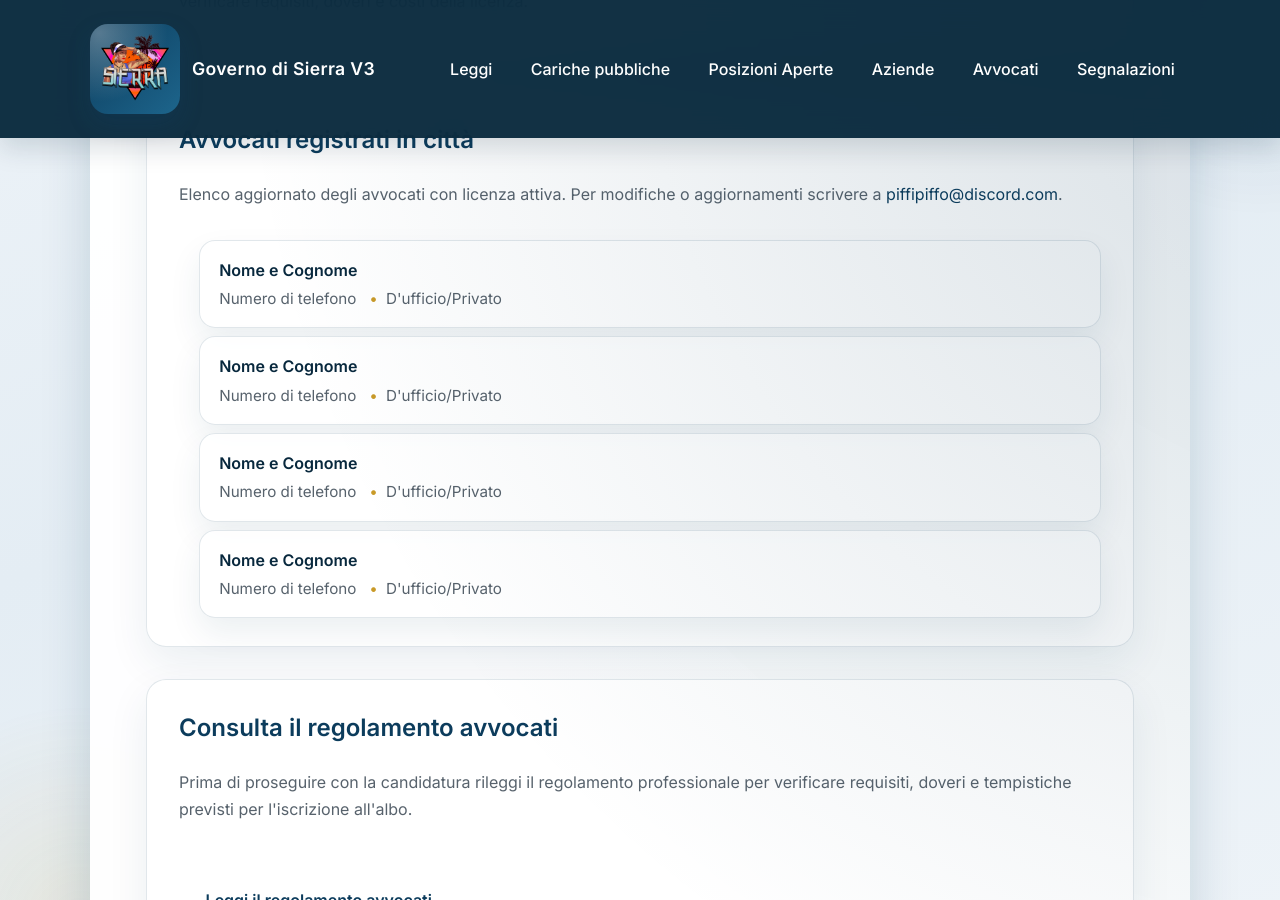
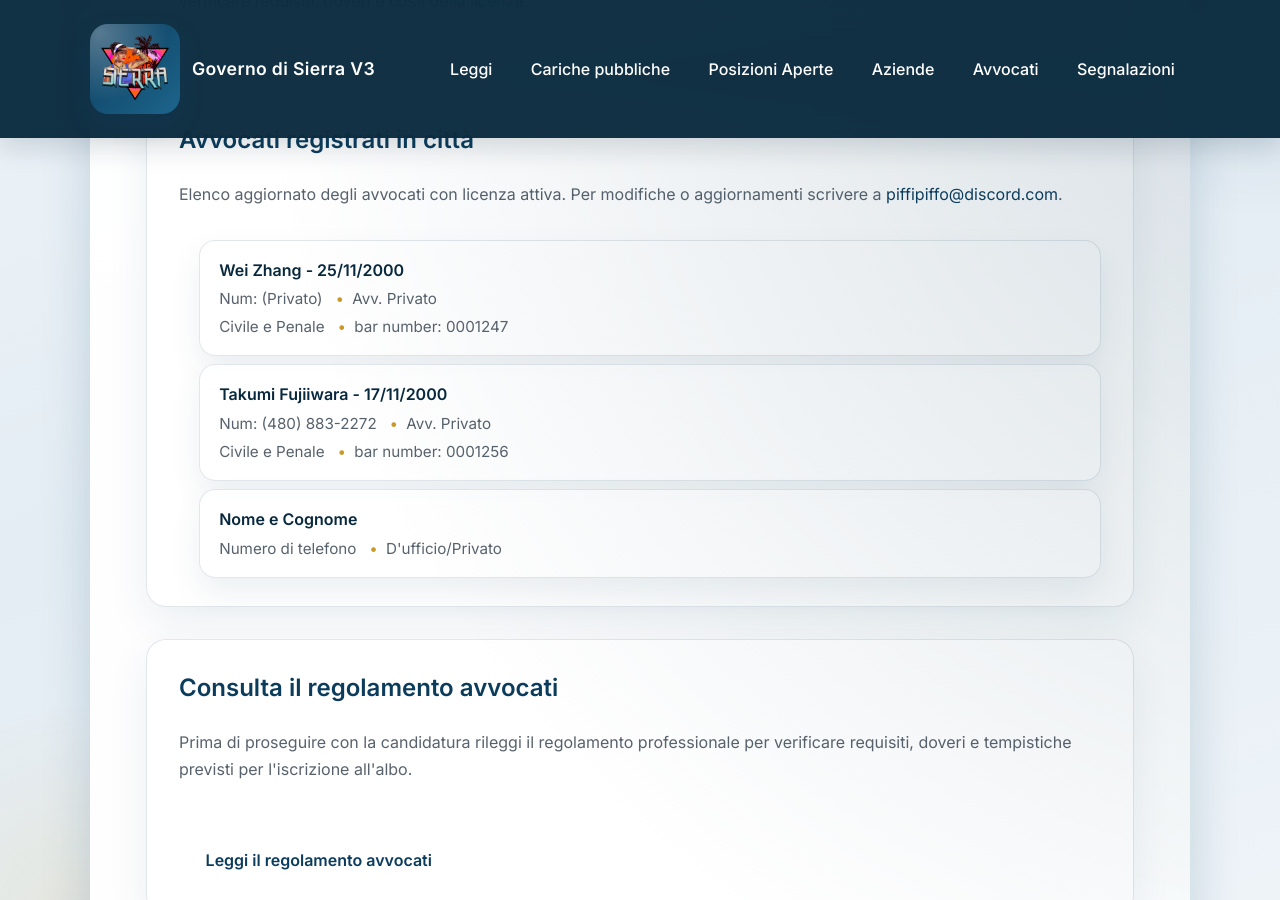
Before and after one commit to governo-sierra-v3/site, a Jekyll site: the page built from avvocati.md, in a window 1280 px wide and 900 px high, scrolled down 582 px. Built offline with Jekyll 4.4.1, drawn with Linux system fonts in a browser that asks for light colours.

Commit message:
Update avvocati.md

```diff
--- a/avvocati.md
+++ b/avvocati.md
@@ -19,24 +19,25 @@ description: Informazioni su avvocati privati e d'ufficio nella Sierra V3
   <p>Elenco aggiornato degli avvocati con licenza attiva. Per modifiche o aggiornamenti scrivere a <a href="#">piffipiffo@discord.com</a>.</p>
   <ul class="company-list">
     <li>
-      <span class="company-name">Nome e Cognome</span>
+      <span class="company-name">Wei Zhang - 25/11/2000</span>
       <div class="company-meta">
-        <span>Numero di telefono</span>
-        <span>D'ufficio/Privato</span>
+        <span>Num: (Privato)</span>
+        <span>Avv. Privato</span>
+      </div>
+      <div class="company-meta">
+        <span>Civile e Penale</span>
+        <span>bar number: 0001247</span>
       </div>
     </li>
     <li>
-      <span class="company-name">Nome e Cognome</span>
+      <span class="company-name">Takumi Fujiiwara - 17/11/2000</span>
       <div class="company-meta">
-        <span>Numero di telefono</span>
-        <span>D'ufficio/Privato</span>
+        <span>Num: (480) 883-2272</span>
+        <span>Avv. Privato</span>
       </div>
-    </li>
-    <li>
-      <span class="company-name">Nome e Cognome</span>
       <div class="company-meta">
-        <span>Numero di telefono</span>
-        <span>D'ufficio/Privato</span>
+        <span>Civile e Penale</span>
+        <span>bar number: 0001256</span>
       </div>
     </li>
     <li>
```
